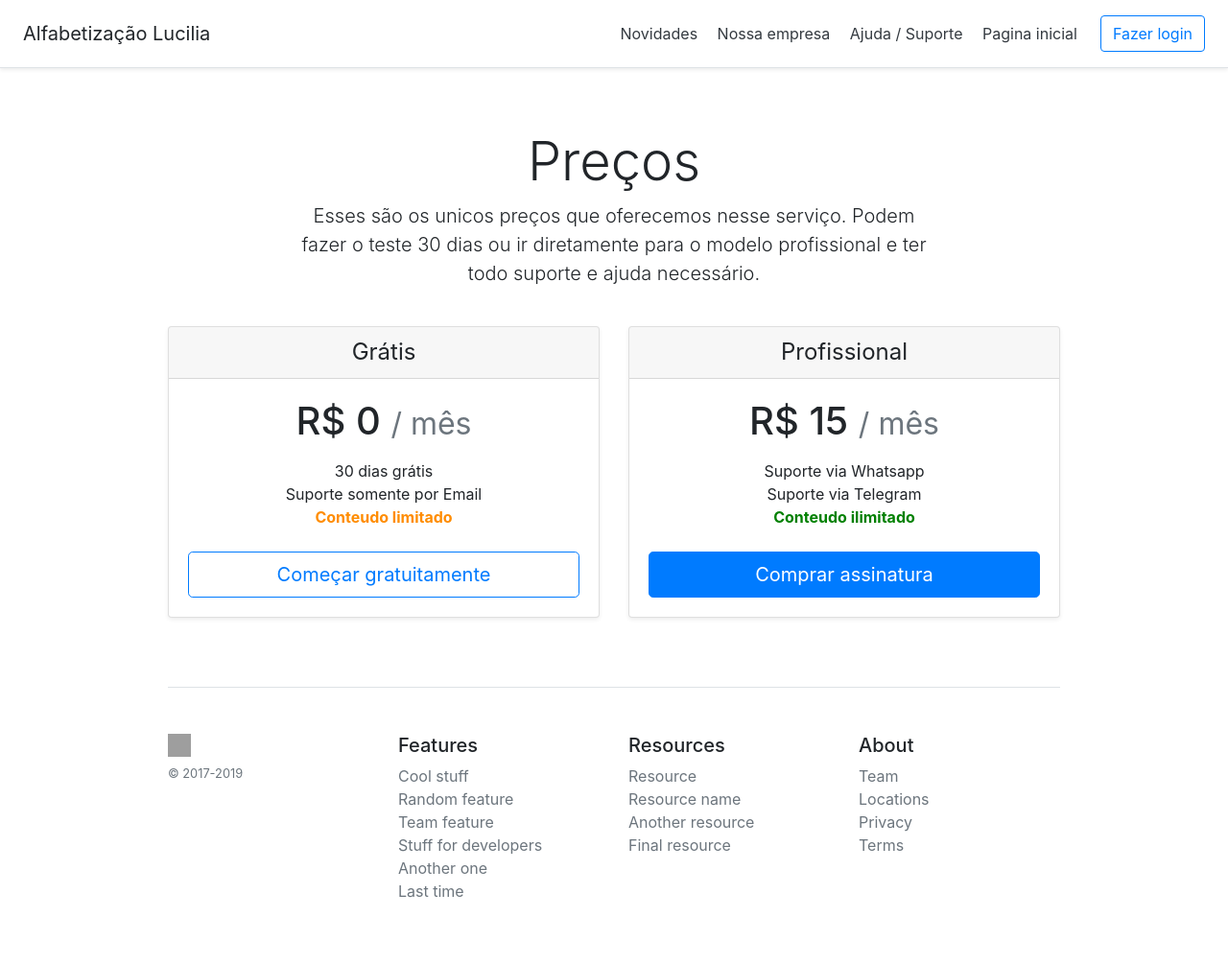
After one commit to leonardocintra/lucilia, a Django app: page /preco/ in a window 1280 px wide. The commit adds this page. Shown: the whole page at 96% size. Run offline with Django 3.2, Linux system fonts and the light colour scheme; grey boxes are pictures that could not be loaded.

Commit message:
add princing page

```diff
--- a/core/templates/core/index.html
+++ b/core/templates/core/index.html
@@ -57,7 +57,8 @@
             <a class="py-2 d-none d-md-inline-block" href="#">Novidades</a>
             <a class="py-2 d-none d-md-inline-block" href="#">Nossa empresa</a>
             <a class="py-2 d-none d-md-inline-block" href="#">Ajuda/Suporte</a>
-            <a class="py-2 d-none d-md-inline-block" href="#">Preços</a>
+            <a class="py-2 d-none d-md-inline-block" href="{% url 'core:pricing' %}">Preços</a>
+            <a class="btn btn-outline-primary" href="#">Fazer login</a>
         </div>
     </nav>
 
--- /dev/null
+++ b/core/templates/core/pricing.html
@@ -0,0 +1,148 @@
+<!doctype html>
+<html lang="en">
+
+<head>
+    <meta charset="utf-8">
+    <meta name="viewport" content="width=device-width, initial-scale=1, shrink-to-fit=no">
+    <meta name="description" content="">
+    <meta name="author" content="Mark Otto, Jacob Thornton, and Bootstrap contributors">
+    <meta name="generator" content="Jekyll v3.8.5">
+    <title>Lucilia - Precos</title>
+
+    <link rel="canonical" href="https://getbootstrap.com/docs/4.3/examples/pricing/">
+
+    <link href="https://getbootstrap.com/docs/4.3/dist/css/bootstrap.min.css" rel="stylesheet"
+        integrity="sha384-ggOyR0iXCbMQv3Xipma34MD+dH/1fQ784/j6cY/iJTQUOhcWr7x9JvoRxT2MZw1T" crossorigin="anonymous">
+
+
+    <style>
+        html {
+            font-size: 14px;
+        }
+
+        @media (min-width: 768px) {
+            html {
+                font-size: 16px;
+            }
+        }
+
+        .container {
+            max-width: 960px;
+        }
+
+        .pricing-header {
+            max-width: 700px;
+        }
+
+        .card-deck .card {
+            min-width: 220px;
+        }
+
+        .bd-placeholder-img {
+            font-size: 1.125rem;
+            text-anchor: middle;
+            -webkit-user-select: none;
+            -moz-user-select: none;
+            -ms-user-select: none;
+            user-select: none;
+        }
+
+        @media (min-width: 768px) {
+            .bd-placeholder-img-lg {
+                font-size: 3.5rem;
+            }
+        }
+    </style>
+</head>
+
+<body>
+    <div class="d-flex flex-column flex-md-row align-items-center p-3 px-md-4 mb-3 bg-white border-bottom shadow-sm">
+        <h5 class="my-0 mr-md-auto font-weight-normal">Alfabetização Lucilia</h5>
+        <nav class="my-2 my-md-0 mr-md-3">
+            <a class="p-2 text-dark" href="#">Novidades</a>
+            <a class="p-2 text-dark" href="#">Nossa empresa</a>
+            <a class="p-2 text-dark" href="#">Ajuda / Suporte</a>
+            <a class="p-2 text-dark" href="/">Pagina inicial</a>
+        </nav>
+        <a class="btn btn-outline-primary" href="#">Fazer login</a>
+    </div>
+
+    <div class="pricing-header px-3 py-3 pt-md-5 pb-md-4 mx-auto text-center">
+        <h1 class="display-4">Preços</h1>
+        <p class="lead">Esses são os unicos preços que oferecemos nesse serviço. Podem fazer o teste 30 dias ou ir
+            diretamente para o modelo profissional e ter todo suporte e ajuda necessário.</p>
+    </div>
+
+    <div class="container">
+        <div class="card-deck mb-3 text-center">
+            <div class="card mb-4 shadow-sm">
+                <div class="card-header">
+                    <h4 class="my-0 font-weight-normal">Grátis</h4>
+                </div>
+                <div class="card-body">
+                    <h1 class="card-title pricing-card-title">R$ 0 <small class="text-muted">/ mês</small></h1>
+                    <ul class="list-unstyled mt-3 mb-4">
+                        <li>30 dias grátis</li>
+                        <li>Suporte somente por Email</li>
+                        <li style="color: darkorange" ><b> Conteudo limitado </b></li>
+                    </ul>
+                    <button type="button" class="btn btn-lg btn-block btn-outline-primary">Começar gratuitamente</button>
+                </div>
+            </div>
+            <div class="card mb-4 shadow-sm">
+                <div class="card-header">
+                    <h4 class="my-0 font-weight-normal">Profissional</h4>
+                </div>
+                <div class="card-body">
+                    <h1 class="card-title pricing-card-title">R$ 15 <small class="text-muted">/ mês</small></h1>
+                    <ul class="list-unstyled mt-3 mb-4">
+                        <li>Suporte via Whatsapp</li>
+                        <li>Suporte via Telegram</li>
+                        <li style="color: green" ><b> Conteudo ilimitado </b></li>
+                    </ul>
+                    <button type="button" class="btn btn-lg btn-block btn-primary">Comprar assinatura</button>
+                </div>
+            </div>
+        </div>
+
+        <footer class="pt-4 my-md-5 pt-md-5 border-top">
+            <div class="row">
+                <div class="col-12 col-md">
+                    <img class="mb-2" src="/docs/4.3/assets/brand/bootstrap-solid.svg" alt="" width="24" height="24">
+                    <small class="d-block mb-3 text-muted">&copy; 2017-2019</small>
+                </div>
+                <div class="col-6 col-md">
+                    <h5>Features</h5>
+                    <ul class="list-unstyled text-small">
+                        <li><a class="text-muted" href="#">Cool stuff</a></li>
+                        <li><a class="text-muted" href="#">Random feature</a></li>
+                        <li><a class="text-muted" href="#">Team feature</a></li>
+                        <li><a class="text-muted" href="#">Stuff for developers</a></li>
+                        <li><a class="text-muted" href="#">Another one</a></li>
+                        <li><a class="text-muted" href="#">Last time</a></li>
+                    </ul>
+                </div>
+                <div class="col-6 col-md">
+                    <h5>Resources</h5>
+                    <ul class="list-unstyled text-small">
+                        <li><a class="text-muted" href="#">Resource</a></li>
+                        <li><a class="text-muted" href="#">Resource name</a></li>
+                        <li><a class="text-muted" href="#">Another resource</a></li>
+                        <li><a class="text-muted" href="#">Final resource</a></li>
+                    </ul>
+                </div>
+                <div class="col-6 col-md">
+                    <h5>About</h5>
+                    <ul class="list-unstyled text-small">
+                        <li><a class="text-muted" href="#">Team</a></li>
+                        <li><a class="text-muted" href="#">Locations</a></li>
+                        <li><a class="text-muted" href="#">Privacy</a></li>
+                        <li><a class="text-muted" href="#">Terms</a></li>
+                    </ul>
+                </div>
+            </div>
+        </footer>
+    </div>
+</body>
+
+</html>
--- a/core/urls.py
+++ b/core/urls.py
@@ -2,7 +2,9 @@ from django.urls import path
 
 from . import views
 
-app_name = 'index'
+app_name = "index"
+
 urlpatterns = [
-    path('', views.IndexView.as_view(), name='index'),
+    path("", views.IndexView.as_view(), name="index"),
+    path("preco/", views.PricingView.as_view(), name="pricing"),
 ]
--- a/core/views.py
+++ b/core/views.py
@@ -1,5 +1,10 @@
 from django.shortcuts import render
 from django.views.generic import TemplateView
 
+
 class IndexView(TemplateView):
-    template_name = 'core/index.html'
+    template_name = "core/index.html"
+
+
+class PricingView(TemplateView):
+    template_name = "core/pricing.html"
--- a/lucilia/urls.py
+++ b/lucilia/urls.py
@@ -17,6 +17,6 @@ from django.contrib import admin
 from django.urls import path, include
 
 urlpatterns = [
-    path('', include('core.urls')),
-    path('admin/', admin.site.urls),
+    path("", include("core.urls", namespace="core")),
+    path("admin/", admin.site.urls),
 ]
```
